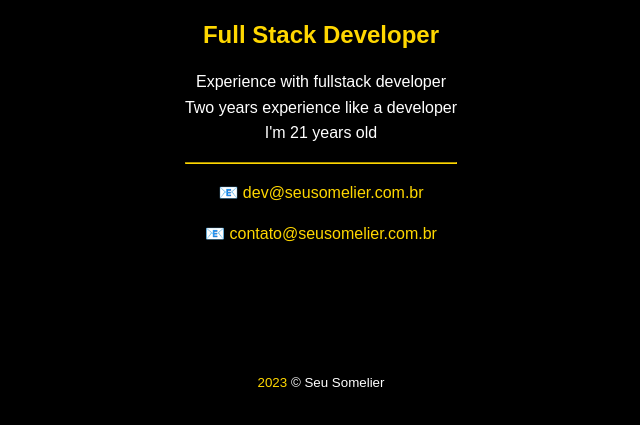
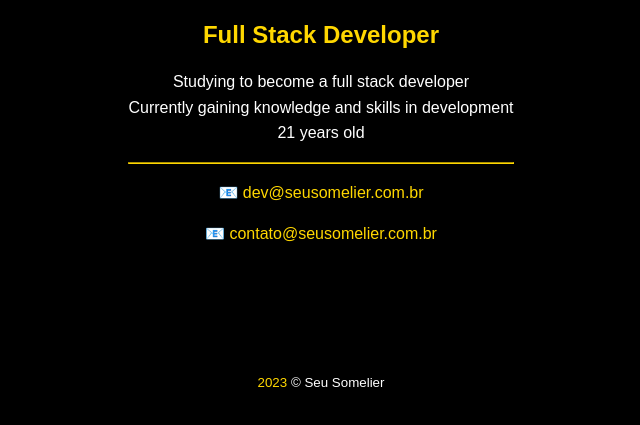
Before and after one commit to Marcelinemdm/seusomelier, a plain HTML site: page about-me/index.html in a window 1280 px wide. Shown: the part 281-706 px from the top of the page, without its empty margins (319-959 px from the left). Drawn offline with Linux system fonts and the light colour scheme.

Commit message:
commit ⭐

```diff
--- a/about-me/index.html
+++ b/about-me/index.html
@@ -19,9 +19,9 @@
           <p>❮ Seu Somelier ❯</p>
         </h1>
         <h1>Full Stack Developer</h1>
-        <p>Experience with fullstack developer <br>
-        Two years experience like a developer<br>
-        I'm 21 years old</p>
+        <p>Studying to become a full stack developer <br>
+          Currently gaining knowledge and skills in development<br>
+          21 years old</p>
         <hr>
         <p>📧
           <a href="mailto:dev@seusomelier.com.br">dev@seusomelier.com.br</a>
@@ -29,7 +29,7 @@
         <p>📧
           <a href="mailto:contato@seusomelier.com.br">contato@seusomelier.com.br</a>
         </p>
-        <small style="display: block; margin-top: 8rem;">
+        <small>
           <time>2023</time> © Seu Somelier
         </small>
     </article>
```
Also changed, not shown: index.html (+5 -0 lines), projects/index.html (+2 -2 lines).
